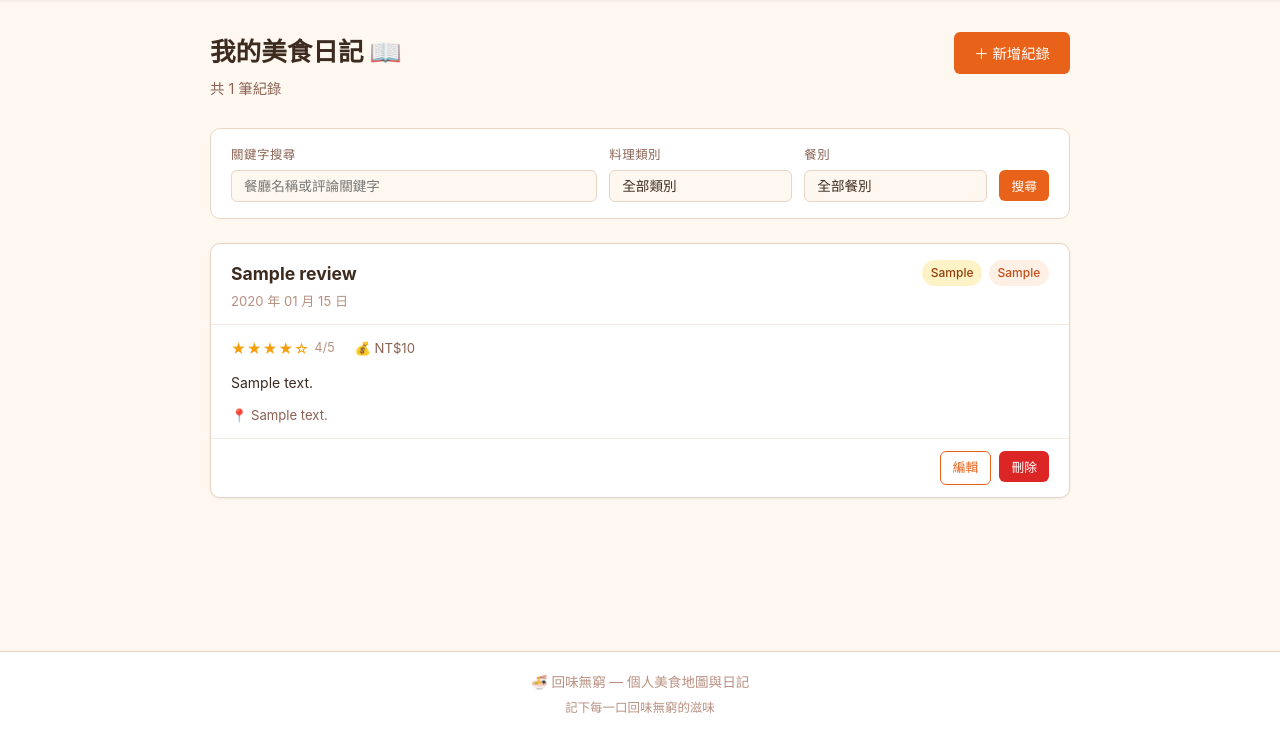
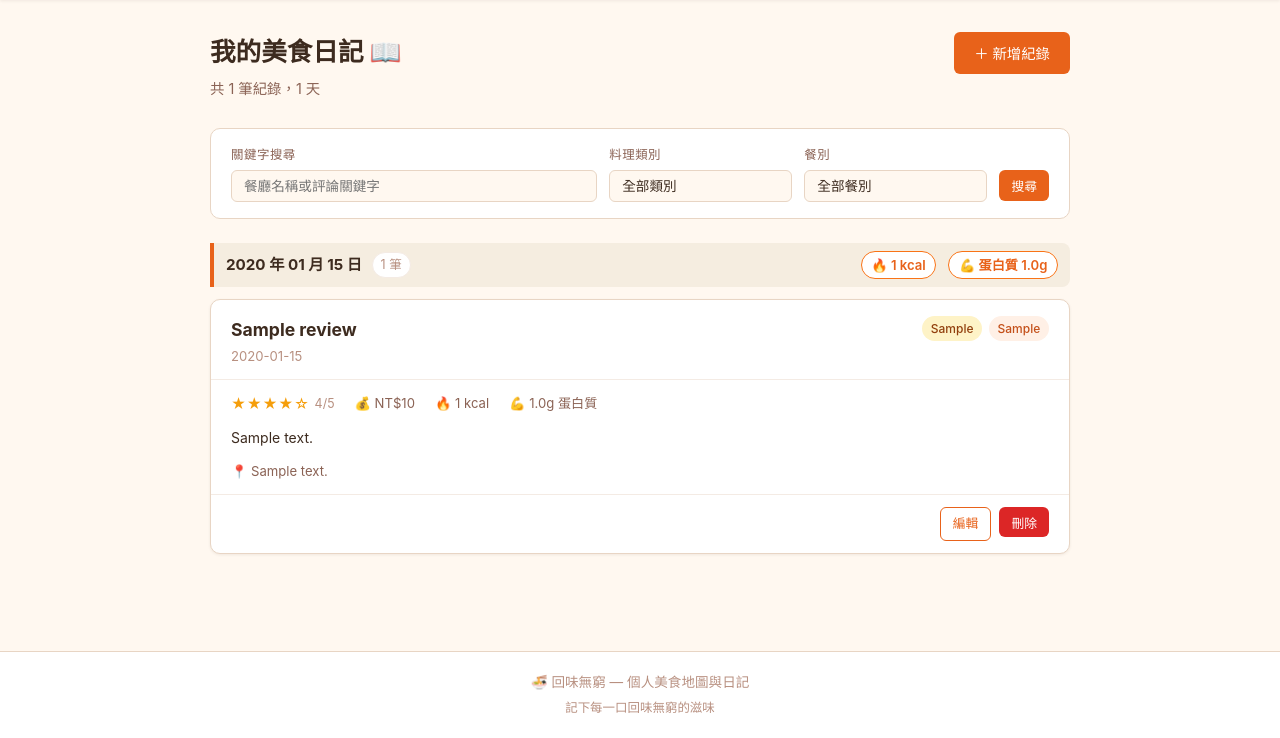
Before and after one commit to mandajjf/Food, a Flask app: page /diary in a window 1280 px wide. Shown: the part 62-800 px from the top of the page. Run offline with Flask 3, Linux system fonts and the light colour scheme; the visitor is signed in with stand-in values (Sample User, id 1); tables that the repository leaves empty hold one stand-in row (values such as "Sample post").

Commit message:
新增每日熱量/蛋白質統計、菜單自動帶入營養資訊、日記依日期分組
- Review 新增 calories / protein 欄位
- 日記頁改為依日期分組，顯示當日熱量與蛋白質總計
- 新增/編輯紀錄支援手動輸入熱量與蛋白質
- 選擇菜色後自動帶入售價、熱量、蛋白質與餐廳地址
- /api/menu 回應格式改為 {address, items} 以支援地址自動填入
- migrate.py：安全新增 calories / protein 欄位（可重複執行）
- CSS 新增 .day-group / .day-header / .day-totals 樣式

Co-Authored-By: Claude Sonnet 4.6 <noreply@anthropic.com>

```diff
--- a/app.py
+++ b/app.py
@@ -210,15 +210,16 @@ def new_review():
         visit_date_str = request.form.get("visit_date", "").strip()
         meal_type = request.form.get("meal_type", "").strip()
         category = request.form.get("category", "").strip()
-        price_str = request.form.get("price", "").strip()
-        rating_str = request.form.get("rating", "").strip()
+        price_str    = request.form.get("price",    "").strip()
+        rating_str   = request.form.get("rating",   "").strip()
+        calories_str = request.form.get("calories", "").strip()
+        protein_str  = request.form.get("protein",  "").strip()
         comment = request.form.get("comment", "").strip()
         address = request.form.get("address", "").strip()
 
         errors = []
         visit_date = None
-        price = None
-        rating = None
+        price = rating = calories = protein = None
 
         if not restaurant_name:
             errors.append("餐廳名稱為必填。")
@@ -247,6 +248,22 @@ def new_review():
             except ValueError:
                 errors.append("評分必須為整數。")
 
+        if calories_str:
+            try:
+                calories = float(calories_str)
+                if calories < 0:
+                    errors.append("熱量不可為負數。")
+            except ValueError:
+                errors.append("熱量必須為數字。")
+
+        if protein_str:
+            try:
+                protein = float(protein_str)
+                if protein < 0:
+                    errors.append("蛋白質不可為負數。")
+            except ValueError:
+                errors.append("蛋白質必須為數字。")
+
         if errors:
             for msg in errors:
                 flash(msg, "danger")
@@ -267,6 +284,8 @@ def new_review():
             rating=rating,
             comment=comment or None,
             address=address or None,
+            calories=calories,
+            protein=protein,
         )
         db.session.add(review)
         db.session.commit()
@@ -311,9 +330,27 @@ def diary():
         Review.visit_date.desc(), Review.created_at.desc()
     ).all()
 
+    # 依日期分組，計算每日總計
+    from collections import OrderedDict
+    grouped = OrderedDict()
+    for r in reviews:
+        grouped.setdefault(r.visit_date, []).append(r)
+
+    grouped_days = []
+    for d, day_reviews in grouped.items():
+        total_cal = sum(r.calories for r in day_reviews if r.calories)
+        total_pro = sum(r.protein  for r in day_reviews if r.protein)
+        grouped_days.append({
+            "date":           d,
+            "reviews":        day_reviews,
+            "total_calories": round(total_cal) if total_cal else None,
+            "total_protein":  round(total_pro, 1) if total_pro else None,
+        })
+
     return render_template(
         "diary.html",
-        reviews=reviews,
+        grouped_days=grouped_days,
+        total_reviews=len(reviews),
         keyword=keyword,
         filter_category=filter_category,
         filter_meal_type=filter_meal_type,
@@ -338,15 +375,16 @@ def edit_review(id):
         visit_date_str = request.form.get("visit_date", "").strip()
         meal_type = request.form.get("meal_type", "").strip()
         category = request.form.get("category", "").strip()
-        price_str = request.form.get("price", "").strip()
-        rating_str = request.form.get("rating", "").strip()
+        price_str    = request.form.get("price",    "").strip()
+        rating_str   = request.form.get("rating",   "").strip()
+        calories_str = request.form.get("calories", "").strip()
+        protein_str  = request.form.get("protein",  "").strip()
         comment = request.form.get("comment", "").strip()
         address = request.form.get("address", "").strip()
 
         errors = []
         visit_date = None
-        price = None
-        rating = None
+        price = rating = calories = protein = None
 
         if not restaurant_name:
             errors.append("餐廳名稱為必填。")
@@ -375,6 +413,22 @@ def edit_review(id):
             except ValueError:
                 errors.append("評分必須為整數。")
 
+        if calories_str:
+            try:
+                calories = float(calories_str)
+                if calories < 0:
+                    errors.append("熱量不可為負數。")
+            except ValueError:
+                errors.append("熱量必須為數字。")
+
+        if protein_str:
+            try:
+                protein = float(protein_str)
+                if protein < 0:
+                    errors.append("蛋白質不可為負數。")
+            except ValueError:
+                errors.append("蛋白質必須為數字。")
+
         if errors:
             for msg in errors:
                 flash(msg, "danger")
@@ -393,6 +447,8 @@ def edit_review(id):
         review.rating = rating
         review.comment = comment or None
         review.address = address or None
+        review.calories = calories
+        review.protein = protein
         review.updated_at = datetime.utcnow()
 
         db.session.commit()
@@ -467,22 +523,31 @@ def restaurants():
 def api_menu():
     name = request.args.get("restaurant", "").strip()
     if not name:
-        return jsonify([])
+        return jsonify({"address": None, "items": []})
     restaurant = Restaurant.query.filter_by(name=name).first()
     if not restaurant:
-        return jsonify([])
+        return jsonify({"address": None, "items": []})
     items = (
         MenuItem.query.filter_by(restaurant_id=restaurant.id)
-        .order_by(MenuItem.price)
+        .order_by(MenuItem.item_name)
         .all()
     )
-    return jsonify([
-        {
-            "item_name": item.item_name,
-            "price": int(item.price) if item.price and item.price == int(item.price) else item.price,
-        }
-        for item in items
-    ])
+    def fmt_price(p):
+        if p is None:
+            return None
+        return int(p) if p == int(p) else p
+    return jsonify({
+        "address": restaurant.address,
+        "items": [
+            {
+                "item_name": item.item_name,
+                "price": fmt_price(item.price),
+                "calories": round(item.calories) if item.calories else None,
+                "protein": round(item.protein, 1) if item.protein else None,
+            }
+            for item in items
+        ],
+    })
 
 
 # ---------------------------------------------------------------------------
--- a/models.py
+++ b/models.py
@@ -29,6 +29,8 @@ class Review(db.Model):
     rating = db.Column(db.Integer)
     comment = db.Column(db.Text)
     address = db.Column(db.String(300))
+    calories = db.Column(db.Float)
+    protein = db.Column(db.Float)
     created_at = db.Column(db.DateTime, default=datetime.utcnow)
     updated_at = db.Column(
         db.DateTime, default=datetime.utcnow, onupdate=datetime.utcnow
--- a/static/style.css
+++ b/static/style.css
@@ -784,6 +784,67 @@ select.form-control {
 .r-menu-name  { color: var(--text); flex: 1; }
 .r-menu-price { color: var(--primary); font-weight: 500; white-space: nowrap; }
 
+/* ── Diary Day Groups ── */
+.day-group {
+  margin-bottom: 1.75rem;
+}
+
+.day-header {
+  display: flex;
+  align-items: center;
+  justify-content: space-between;
+  flex-wrap: wrap;
+  gap: 0.5rem;
+  padding: 0.5rem 0.75rem;
+  background: var(--cream-dark, #f5ede0);
+  border-left: 4px solid var(--primary);
+  border-radius: 0 0.5rem 0.5rem 0;
+  margin-bottom: 0.75rem;
+}
+
+.day-header-left {
+  display: flex;
+  align-items: center;
+  gap: 0.6rem;
+}
+
+.day-title {
+  font-weight: 700;
+  font-size: 0.95rem;
+  color: var(--text);
+}
+
+.day-count {
+  font-size: 0.78rem;
+  color: var(--text-muted);
+  background: white;
+  padding: 0.1rem 0.5rem;
+  border-radius: 999px;
+  border: 1px solid var(--border-light);
+}
+
+.day-totals {
+  display: flex;
+  gap: 0.75rem;
+  flex-wrap: wrap;
+}
+
+.day-total-item {
+  font-size: 0.82rem;
+  font-weight: 600;
+  color: var(--primary);
+  background: white;
+  padding: 0.15rem 0.6rem;
+  border-radius: 999px;
+  border: 1px solid var(--primary-light, #f4a86a);
+}
+
+.day-reviews {
+  display: flex;
+  flex-direction: column;
+  gap: 0.75rem;
+}
+
 /* ── Responsive ── */
 @media (max-width: 640px) {
   .hero-title { font-size: 1.5rem; }
--- a/templates/diary.html
+++ b/templates/diary.html
@@ -6,8 +6,8 @@
   <div>
     <h1 class="page-title">我的美食日記 📖</h1>
     <p class="page-subtitle">
-      {% if reviews %}
-        共 {{ reviews | length }} 筆紀錄
+      {% if total_reviews %}
+        共 {{ total_reviews }} 筆紀錄，{{ grouped_days | length }} 天
         {% if keyword or filter_category or filter_meal_type %}（已套用篩選）{% endif %}
       {% else %}
         尚無符合條件的紀錄
@@ -31,7 +31,6 @@
         value="{{ keyword }}"
       >
     </div>
-
     <div class="filter-group">
       <label for="category">料理類別</label>
       <select id="category" name="category" class="filter-control">
@@ -41,7 +40,6 @@
         {% endfor %}
       </select>
     </div>
-
     <div class="filter-group">
       <label for="meal_type">餐別</label>
       <select id="meal_type" name="meal_type" class="filter-control">
@@ -51,7 +49,6 @@
         {% endfor %}
       </select>
     </div>
-
     <div style="display:flex; gap:0.5rem; align-items:flex-end; padding-bottom:0.1rem;">
       <button type="submit" class="btn btn-primary btn-sm">搜尋</button>
       {% if keyword or filter_category or filter_meal_type %}
@@ -61,40 +58,60 @@
   </div>
 </form>
 
-<!-- 紀錄列表 -->
-{% if reviews %}
-  <div class="reviews-grid">
-    {% for review in reviews %}
+<!-- 依日期分組顯示 -->
+{% if grouped_days %}
+  {% for day in grouped_days %}
+    <div class="day-group">
+
+      <!-- 日期標題列 -->
+      <div class="day-header">
+        <div class="day-header-left">
+          <span class="day-title">{{ day.date.strftime('%Y 年 %m 月 %d 日') }}</span>
+          <span class="day-count">{{ day.reviews | length }} 筆</span>
+        </div>
+        {% if day.total_calories or day.total_protein %}
+          <div class="day-totals">
+            {% if day.total_calories %}
+              <span class="day-total-item">🔥 {{ day.total_calories }} kcal</span>
+            {% endif %}
+            {% if day.total_protein %}
+              <span class="day-total-item">💪 蛋白質 {{ day.total_protein }}g</span>
+            {% endif %}
+          </div>
+        {% endif %}
+      </div>
+
+      <!-- 當天紀錄 -->
+      <div class="day-reviews">
+        {% for review in day.reviews %}
           <div class="review-card">
 
             <div class="review-card-header">
               <div>
                 <div class="review-name">{{ review.restaurant_name }}</div>
-            <div class="review-date">{{ review.visit_date.strftime('%Y 年 %m 月 %d 日') }}</div>
+                <div class="review-date">{{ review.visit_date.strftime('%Y-%m-%d') }}</div>
               </div>
               <div style="display:flex; gap:0.4rem; flex-wrap:wrap; justify-content:flex-end;">
-            {% if review.meal_type %}
-              <span class="tag tag-meal">{{ review.meal_type }}</span>
-            {% endif %}
-            {% if review.category %}
-              <span class="tag tag-cat">{{ review.category }}</span>
-            {% endif %}
+                {% if review.meal_type %}<span class="tag tag-meal">{{ review.meal_type }}</span>{% endif %}
+                {% if review.category %}<span class="tag tag-cat">{{ review.category }}</span>{% endif %}
               </div>
             </div>
 
             <div class="review-card-body">
               {% if review.rating %}
                 <div class="review-meta">
-              <span class="stars">
-                {% for i in range(1, 6) %}{{ '★' if i <= review.rating else '☆' }}{% endfor %}
-              </span>
+                  <span class="stars">{% for i in range(1,6) %}{{ '★' if i <= review.rating else '☆' }}{% endfor %}</span>
                   <span style="color:var(--text-muted); font-size:0.78rem;">{{ review.rating }}/5</span>
                 </div>
               {% endif %}
               {% if review.price is not none %}
-            <div class="review-meta price-badge">
-              💰 {{ review.price | format_price }}
-            </div>
+                <div class="review-meta price-badge">💰 {{ review.price | format_price }}</div>
+              {% endif %}
+              {% if review.calories %}
+                <div class="review-meta">🔥 {{ review.calories | int }} kcal</div>
+              {% endif %}
+              {% if review.protein %}
+                <div class="review-meta">💪 {{ review.protein }}g 蛋白質</div>
               {% endif %}
             </div>
 
@@ -103,9 +120,7 @@
             {% endif %}
 
             {% if review.address %}
-          <div class="review-address">
-            📍 {{ review.address }}
-          </div>
+              <div class="review-address">📍 {{ review.address }}</div>
             {% endif %}
 
             <div class="review-card-footer">
@@ -124,6 +139,9 @@
         {% endfor %}
       </div>
 
+    </div>
+  {% endfor %}
+
 {% else %}
   <div class="empty-state">
     <span class="empty-icon">🍽️</span>
```
Also changed, not shown: migrate.py (added, +36 -0 lines), templates/edit_review.html (+52 -58 lines), templates/new_review.html (+52 -49 lines). Lines whose indentation alone changed are shown as unchanged.
